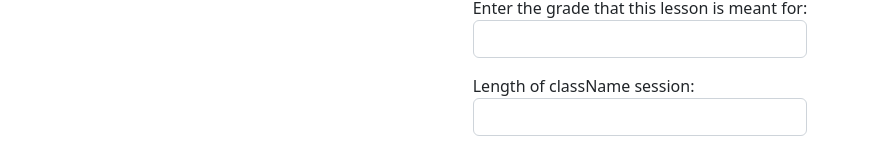
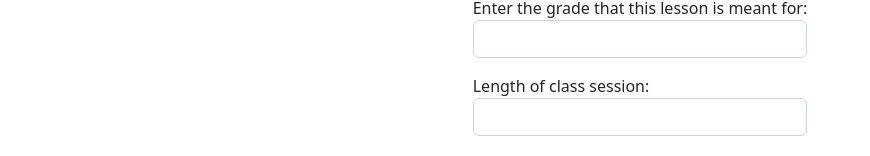
Before and after one commit to aronroyca/aiLessonPlans, a React (Create React App) app in the folder client/: page / in a window 1280 px wide. Shown: the part 154-310 px from the top of the page, without its empty margins (0-870 px from the left). Built offline with nearby package versions, Linux system fonts and the light colour scheme.

Commit message:
fixed a typo

```diff
--- a/client/src/components/Searchform.jsx
+++ b/client/src/components/Searchform.jsx
@@ -52,7 +52,7 @@ function Searchform() {
                     <input id="planGrade" className="form-control" type="text" name="grade" value={grade} onChange={e => setGrade(e.target.value)}></input>
                 </div>
                 <div className="mb-3">
-                    <label>Length of className session:</label>
+                    <label>Length of class session:</label>
                     <input id="planTime" className="form-control" type="text" name="time" value={length} onChange={e => setLength(e.target.value)}></input>
                 </div>
                 <div className="mb-3">
```
